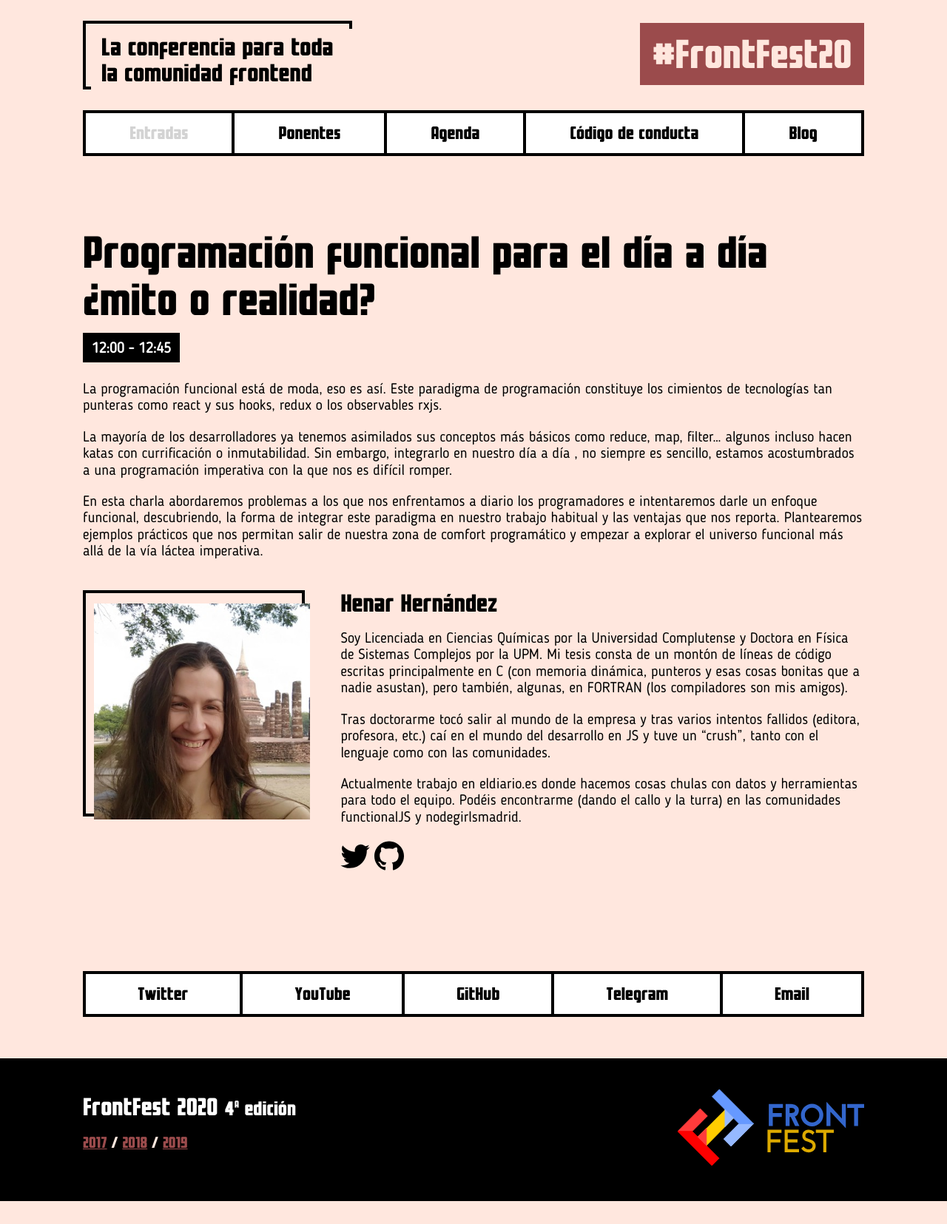
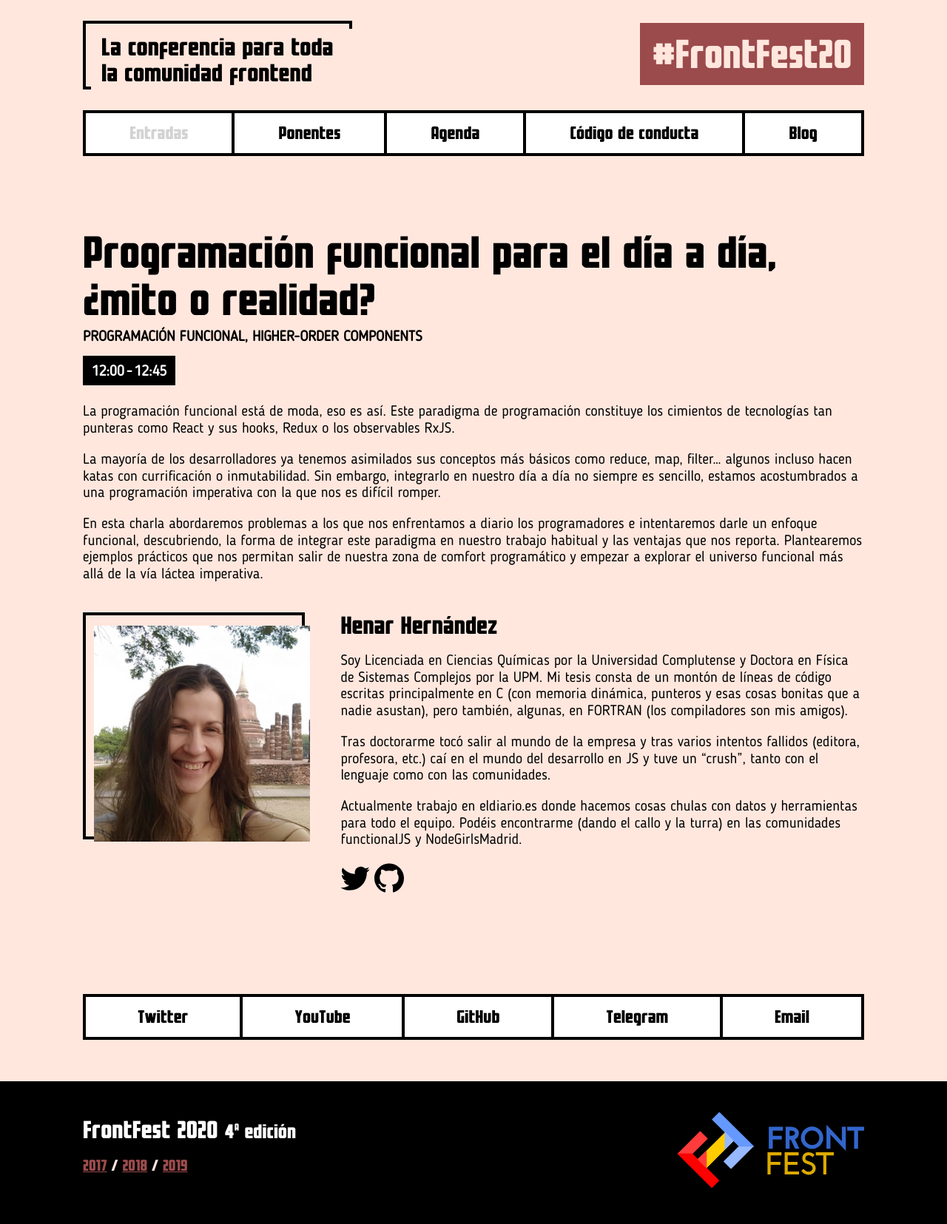
Before and after one commit to frontfest/beta, a Jekyll site: the page built from _talks/06-henar-hernandez.md, in a window 1280 px wide. Shown: the whole page at 74% size. Built offline with Jekyll 4.4.1, drawn with Linux system fonts in a browser that asks for light colours; before the commit the page ends 1624 px from its top, so only the background shows below that.

Commit message:
Fix some details

```diff
--- a/_layouts/talk.html
+++ b/_layouts/talk.html
@@ -5,9 +5,12 @@
 <section class="schedule">
   <div>
     <h1>{{ page.title }}</h1>
+    <div class="schedule__tags">
+      <strong>{% for tag in page.tags %}{{ tag | upcase }}{% if page.tags.last != tag %}, {% endif %}{% endfor %}</strong>
+    </div>
     <div class="schedule__time">
       <span>
-        {{ page.time.start }} - {{ page.time.end }}
+        {{ page.time.start }}<span>-</span>{{ page.time.end }}
       </span>
     </div>
     {% for d in page.desc %}
--- a/_talks/06-henar-hernandez.md
+++ b/_talks/06-henar-hernandez.md
@@ -2,14 +2,14 @@
 layout: talk
 permalink: henar-hernandez
 
-title: Programación funcional para el día a día ¿mito o realidad?
+title: Programación funcional para el día a día, ¿mito o realidad?
 desc:
-  - La programación funcional está de moda, eso es así. Este paradigma de programación constituye los cimientos de tecnologías tan punteras como react y sus hooks, redux o los observables rxjs.
-  - La mayoría de los desarrolladores ya tenemos asimilados sus conceptos más básicos como reduce, map, filter… algunos incluso hacen katas con currificación o inmutabilidad. Sin embargo, integrarlo en nuestro día a día , no siempre es sencillo, estamos acostumbrados a una programación imperativa con la que nos es difícil romper.
+  - La programación funcional está de moda, eso es así. Este paradigma de programación constituye los cimientos de tecnologías tan punteras como React y sus hooks, Redux o los observables RxJS.
+  - La mayoría de los desarrolladores ya tenemos asimilados sus conceptos más básicos como reduce, map, filter… algunos incluso hacen katas con currificación o inmutabilidad. Sin embargo, integrarlo en nuestro día a día no siempre es sencillo, estamos acostumbrados a una programación imperativa con la que nos es difícil romper.
   - En esta charla abordaremos problemas a los que nos enfrentamos a diario los programadores e intentaremos darle un enfoque funcional, descubriendo, la forma de integrar este paradigma en nuestro trabajo habitual y las ventajas que nos reporta. Plantearemos ejemplos prácticos que nos permitan salir de nuestra zona de comfort programático y empezar a explorar el universo funcional más allá de la vía láctea imperativa.
 tags:
   - Programación funcional
-  - High Order Components
+  - Higher-Order Components
 time:
   start: "12:00"
   end: "12:45"
@@ -20,7 +20,7 @@
   bio:
     - Soy Licenciada en Ciencias Químicas por la Universidad Complutense y Doctora en Física de Sistemas Complejos por la UPM. Mi tesis consta de un montón de líneas de código escritas principalmente en C (con memoria dinámica, punteros y esas cosas bonitas que a nadie asustan), pero también, algunas, en FORTRAN (los compiladores son mis amigos).
     - Tras doctorarme tocó salir al mundo de la empresa y tras varios intentos fallidos (editora, profesora, etc.) caí en el mundo del desarrollo en JS y tuve un “crush”, tanto con el lenguaje como con las comunidades.
-    - Actualmente trabajo en eldiario.es donde hacemos cosas chulas con datos y herramientas para todo el equipo. Podéis encontrarme (dando el callo y la turra) en las comunidades functionalJS y nodegirlsmadrid.
+    - Actualmente trabajo en eldiario.es donde hacemos cosas chulas con datos y herramientas para todo el equipo. Podéis encontrarme (dando el callo y la turra) en las comunidades functionalJS y NodeGirlsMadrid.
   sn:
     twitter: HenarMendiola
     github: Maritxis
--- a/assets/css/main.css
+++ b/assets/css/main.css
@@ -375,8 +375,13 @@
   padding: 0;
 }
 
+.schedule__tags {
+  margin-top: 8px;
+}
+
 .schedule li {
   display: flex;
+  border-bottom: 4px solid black;
 }
 
 .schedule__author {
@@ -388,13 +393,18 @@
   margin: 24px 0 32px 0;
 }
 
-.schedule__time span,
-.schedule__time div {
+.schedule__time > span,
+.schedule__time > div {
   white-space: nowrap;
   background: black;
   color: white;
   font-weight: bold;
   padding: 12px 12px 8px 12px;
+}
+
+.schedule__time > span > span,
+.schedule__time > div > span {
+  padding: 0 3px;
 }
 
 .schedule__data {
```
Also changed, not shown: _talks/04-sonia-ruiz.md (+1 -1 lines), pages/schedule.md (+2 -2 lines).
